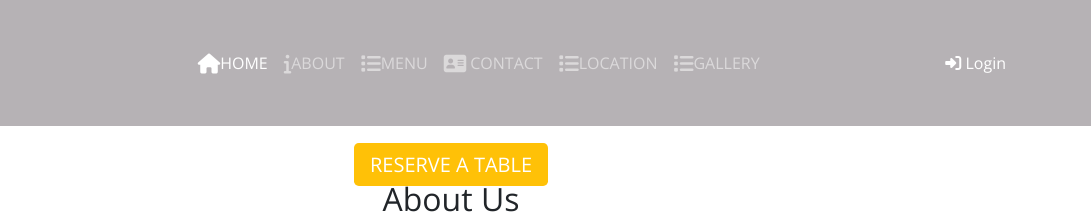
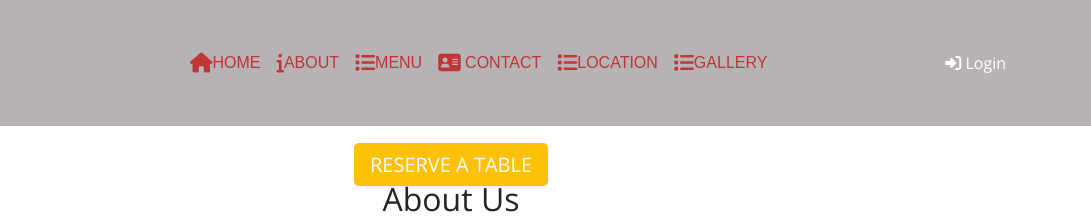
Before and after one commit to Berzaf/ELOFILO-Restaurant, a website: page index.html in a window 1280 px wide. Shown: the top 223 px of the page, 189-1280 px from the left. Drawn offline with nearby package versions, Linux system fonts and the light colour scheme.

Commit message:
elonavbar

```diff
--- a/css/styles.css
+++ b/css/styles.css
@@ -15,3 +15,8 @@ body {
   background-color: rgba(51, 41, 48, 0.356);
 
 }
+#eloNav .navbar-nav .nav-item .nav-link {
+  color: rgba(192, 42, 42, 0.918);
+  font-family: 'Montserrat', sans-serif;
+  font-weight: 400;
+}
```
